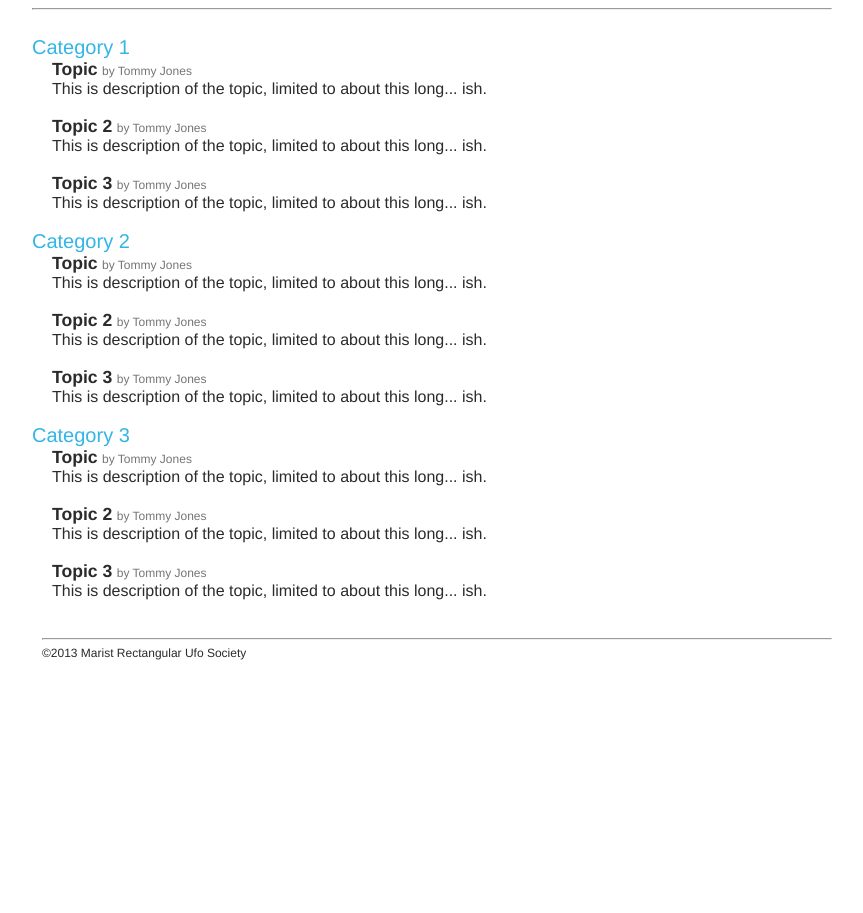
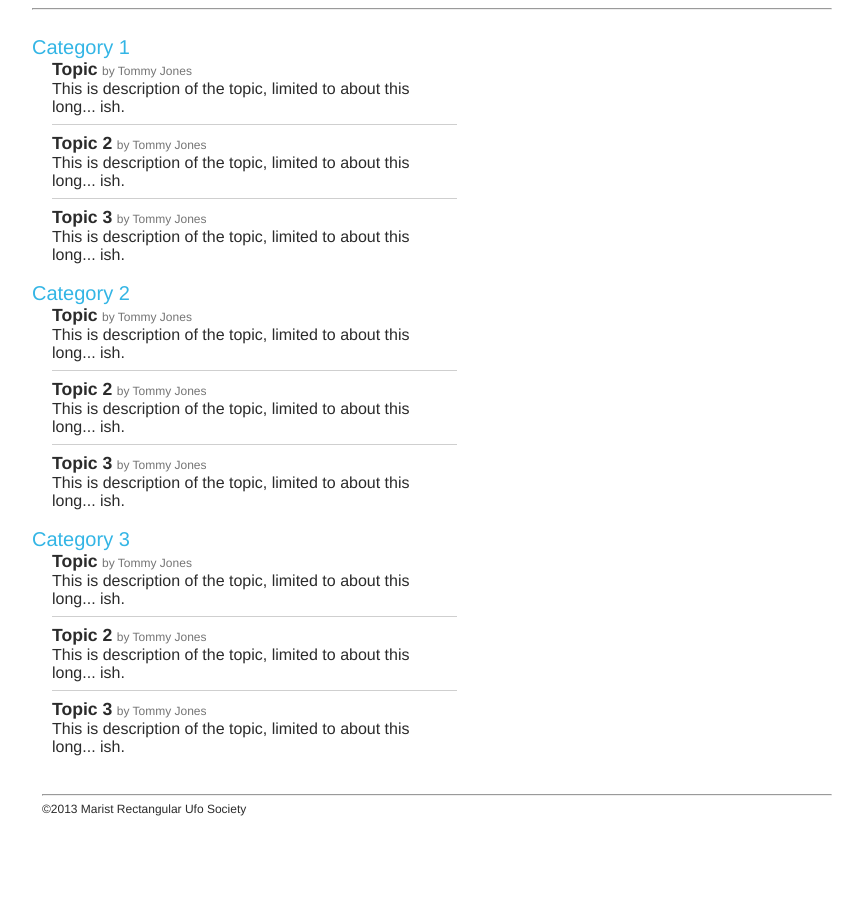
Before and after one commit to MaristRectangularUfoSociety/FoRUM, a PHP site: page /index.html in a window 1280 px wide. Shown: the part 103-1016 px from the top of the page, without its empty margins (208-1071 px from the left). Run offline with PHP 8.4, Linux system fonts and the light colour scheme.

Commit message:
Added some sweet, styled hr tags!

```diff
--- a/index.html
+++ b/index.html
@@ -30,45 +30,45 @@
 
 		<span class="content">
 			<hr>
-			<span class="left">
+			<span class="leftBody">
 				<br>
 			    <h3 class="cat"><a href="#">Category 1</a></h3><br>
 					<div class="push-right">
 						<span class="topic">Topic</span>
 							<span class="author"> by Tommy Jones</span><br>
-							<span class="desc">This is description of the topic, limited to about this long... ish.</span><br><br>
+							<span class="desc">This is description of the topic, limited to about this long... ish.</span><br><hr class="hrBody">
 						<span class="topic">Topic 2</span>
 							<span class="author"> by Tommy Jones</span><br>
-							<span class="desc">This is description of the topic, limited to about this long... ish.</span><br><br>
+							<span class="desc">This is description of the topic, limited to about this long... ish.</span><br><hr class="hrBody">
 						<span class="topic">Topic 3</span>
 							<span class="author"> by Tommy Jones</span><br>
-							<span class="desc">This is description of the topic, limited to about this long... ish.</span><br>
+							<span class="desc">This is description of the topic, limited to about this long... ish.</span>
 					</div>
 				<br>
 				<h3 class="cat"><a href="#">Category 2</a></h3><br>
 					<div class="push-right">
 						<span class="topic">Topic</span>
 							<span class="author"> by Tommy Jones</span><br>
-							<span class="desc">This is description of the topic, limited to about this long... ish.</span><br><br>
+							<span class="desc">This is description of the topic, limited to about this long... ish.</span><br><hr class="hrBody">
 						<span class="topic">Topic 2</span>
 							<span class="author"> by Tommy Jones</span><br>
-							<span class="desc">This is description of the topic, limited to about this long... ish.</span><br><br>
+							<span class="desc">This is description of the topic, limited to about this long... ish.</span><br><hr class="hrBody">
 						<span class="topic">Topic 3</span>
 							<span class="author"> by Tommy Jones</span><br>
-							<span class="desc">This is description of the topic, limited to about this long... ish.</span><br>
+							<span class="desc">This is description of the topic, limited to about this long... ish.</span>
 					</div>
 				<br>
 				<h3 class="cat"><a href="#">Category 3</a></h3><br>
 					<div class="push-right">
 						<span class="topic">Topic</span>
 							<span class="author"> by Tommy Jones</span><br>
-							<span class="desc">This is description of the topic, limited to about this long... ish.</span><br><br>
+							<span class="desc">This is description of the topic, limited to about this long... ish.</span><br><hr class="hrBody">
 						<span class="topic">Topic 2</span>
 							<span class="author"> by Tommy Jones</span><br>
-							<span class="desc">This is description of the topic, limited to about this long... ish.</span><br><br>
+							<span class="desc">This is description of the topic, limited to about this long... ish.</span><br><hr class="hrBody">
 						<span class="topic">Topic 3</span>
 							<span class="author"> by Tommy Jones</span><br>
-							<span class="desc">This is description of the topic, limited to about this long... ish.</span><br>
+							<span class="desc">This is description of the topic, limited to about this long... ish.</span>
 					</div>
 				<br>
 			</span>
--- a/styles/main.css
+++ b/styles/main.css
@@ -74,6 +74,12 @@ footer {
   	margin-right: 25px;
 }
 
+.leftBody {
+  	float: left;
+  	width: 425px;
+  	margin-right: 25px;
+}
+
 .column.left {
   	margin-top: -20px;
 }
@@ -118,6 +124,13 @@ footer {
 	font-size: 1em;
 }
 
+.hrBody {
+	color: #cfcfcf;
+	background-color: #cfcfcf;
+	height:1px;
+	border:none;
+}
+
 /*
 .post {
   height: 200px;
```
